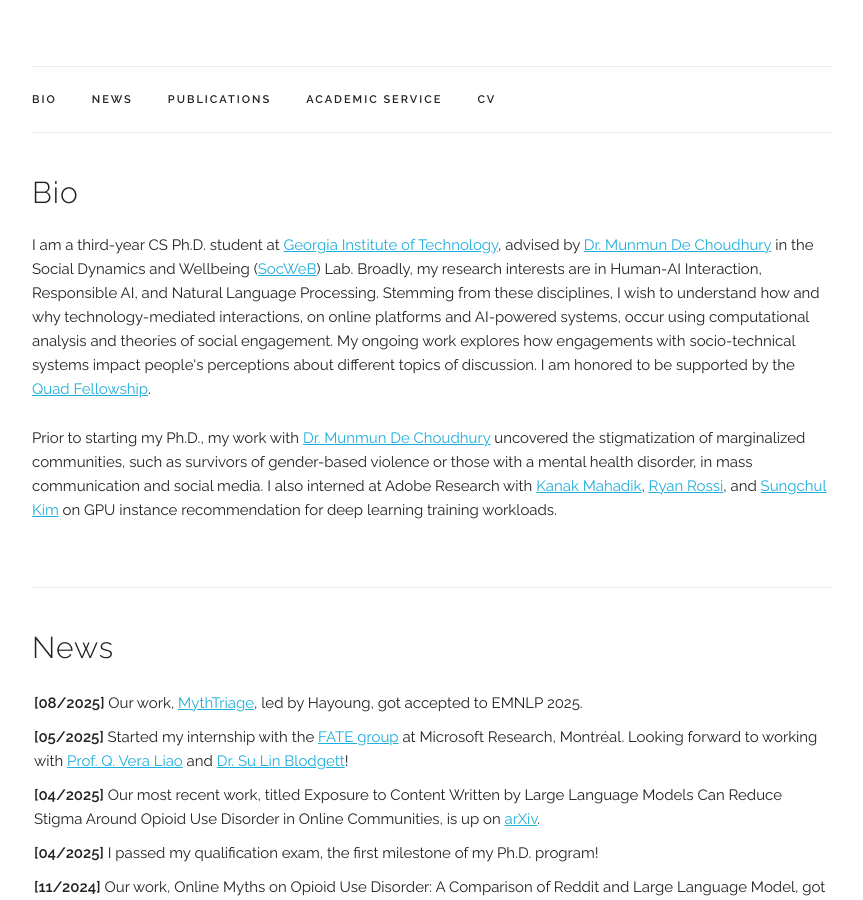
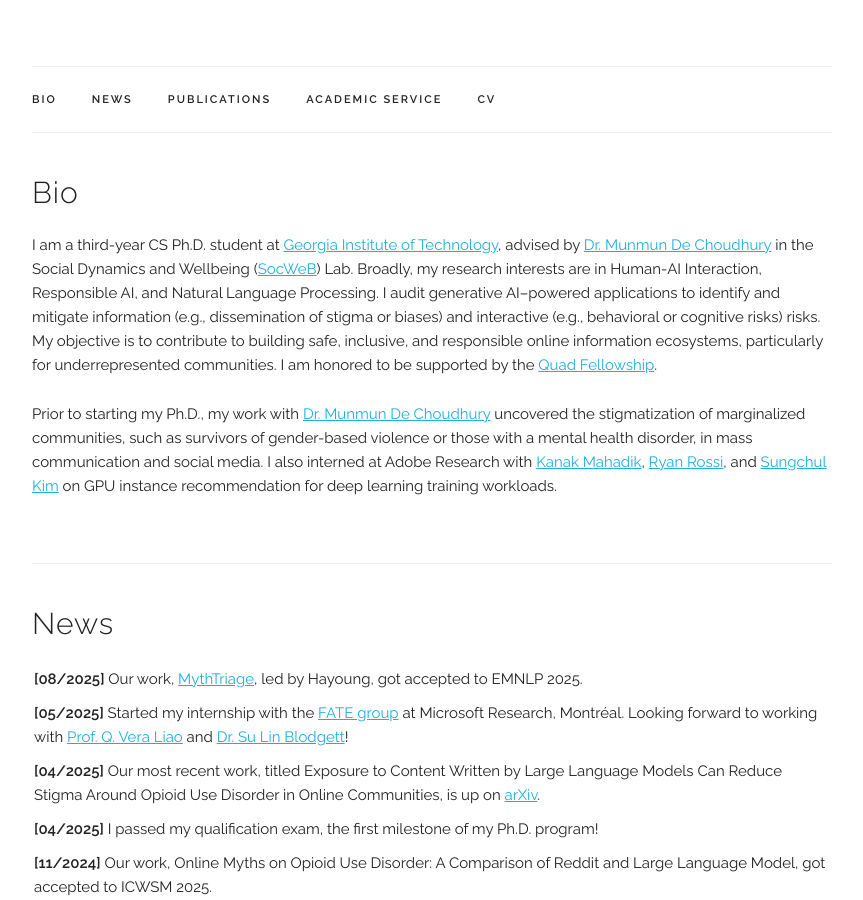
Before and after one commit to mittalshravika/mittalshravika.github.io, a Jekyll site: the page built from index.html, in a window 1280 px wide and 900 px high, scrolled down 300 px. Shown: the whole window, without its empty margins (208-1071 px from the left). Built offline with Jekyll 4.4.1, drawn with Linux system fonts in a browser that asks for light colours; some web fonts are replaced.

Commit message:
revamped my pitch

```diff
--- a/index.html
+++ b/index.html
@@ -8,8 +8,7 @@ title: Home
   <p>
   I am a third-year CS Ph.D. student at <a href="https://www.gatech.edu/" target="_blank">Georgia Institute of Technology</a>, advised by <a href="http://www.munmund.net/" target="_blank">Dr. Munmun De Choudhury</a>
   in the Social Dynamics and Wellbeing (<a href="https://socweb.cc.gatech.edu/" target="_blank">SocWeB</a>) Lab. Broadly, my research interests are in Human-AI Interaction, Responsible AI, and Natural Language Processing.
-  Stemming from these disciplines, I wish to understand how and why technology-mediated interactions, on online platforms and AI-powered systems, occur using computational analysis and theories of social engagement.
-  My ongoing work explores how engagements with socio-technical systems impact people's perceptions about different topics of discussion. I am honored to be supported by the <a href="https://www.quadfellowship.org/2024-quad-fellows">Quad Fellowship</a>.
+  I audit generative AI–powered applications to identify and mitigate information (e.g., dissemination of stigma or biases) and interactive (e.g., behavioral or cognitive risks) risks. My objective is to contribute to building safe, inclusive, and responsible online information ecosystems, particularly for underrepresented communities. I am honored to be supported by the <a href="https://www.quadfellowship.org/2024-quad-fellows">Quad Fellowship</a>.
   </p>
 
   <p>
@@ -17,6 +16,9 @@ title: Home
   I also interned at Adobe Research with <a href="https://sites.google.com/view/kanak-mahadik/home" target="_blank">Kanak Mahadik</a>, <a href="http://ryanrossi.com/" target="_blank">Ryan Rossi</a>, and <a href="https://sites.google.com/site/subright/" target="_blank">Sungchul Kim</a> on GPU instance recommendation for deep learning training workloads.
   </p>
 <!--   <p>
+  Stemming from these disciplines, I wish to understand how and why technology-mediated interactions, on online platforms and AI-powered systems, occur using computational analysis and theories of social engagement.
+  My ongoing work explores how engagements with socio-technical systems impact people's perceptions about different topics of discussion. I am honored to be supported by the <a href="https://www.quadfellowship.org/2024-quad-fellows">Quad Fellowship</a>.
+
   My research develops tools for analyzing <b>large-scale social data</b>, aiming to provide a better understanding of <b>social structure and behaviors</b> online while also impacting the <b>design of digital social systems</b>.
   My recent work has focused on reducing political polarization online
   [<a href="assets/publications/2022_newsbridge/paper.pdf" target="_blank">ICWSM'22a</a>,
```
